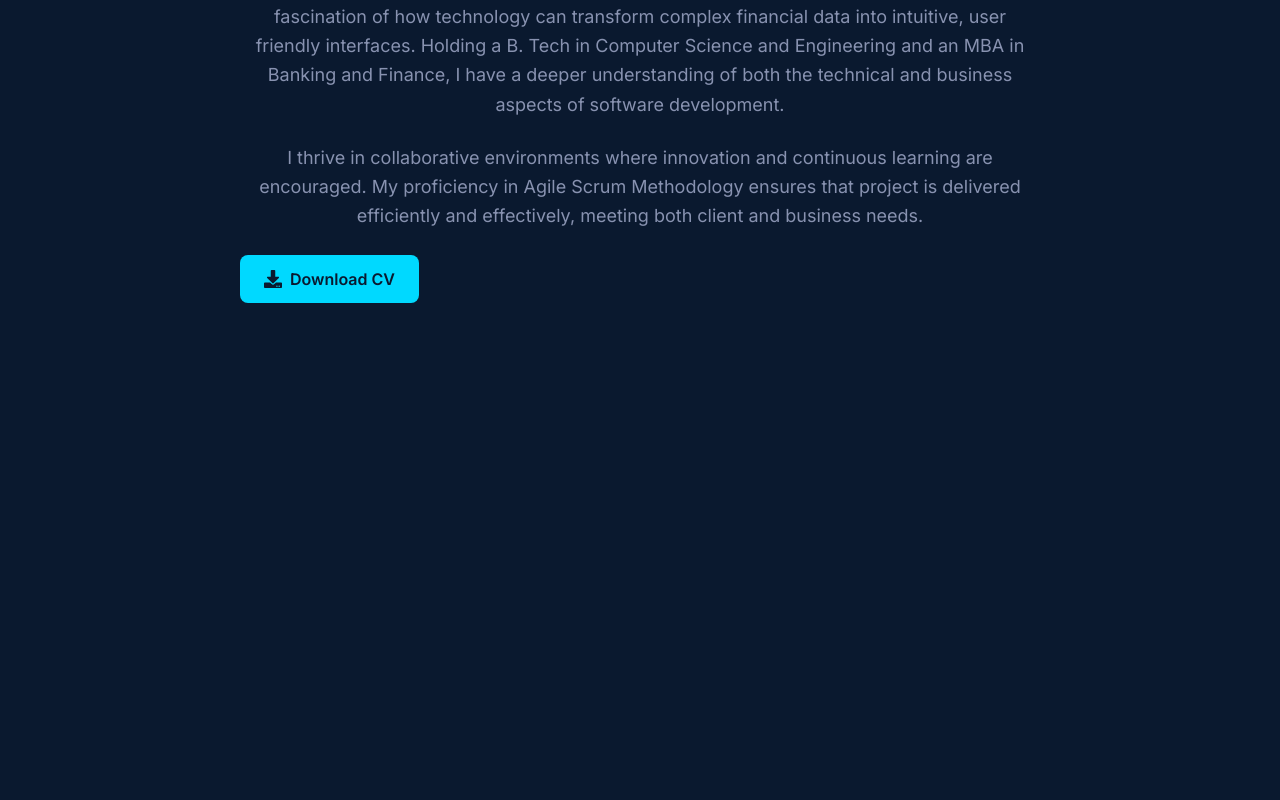
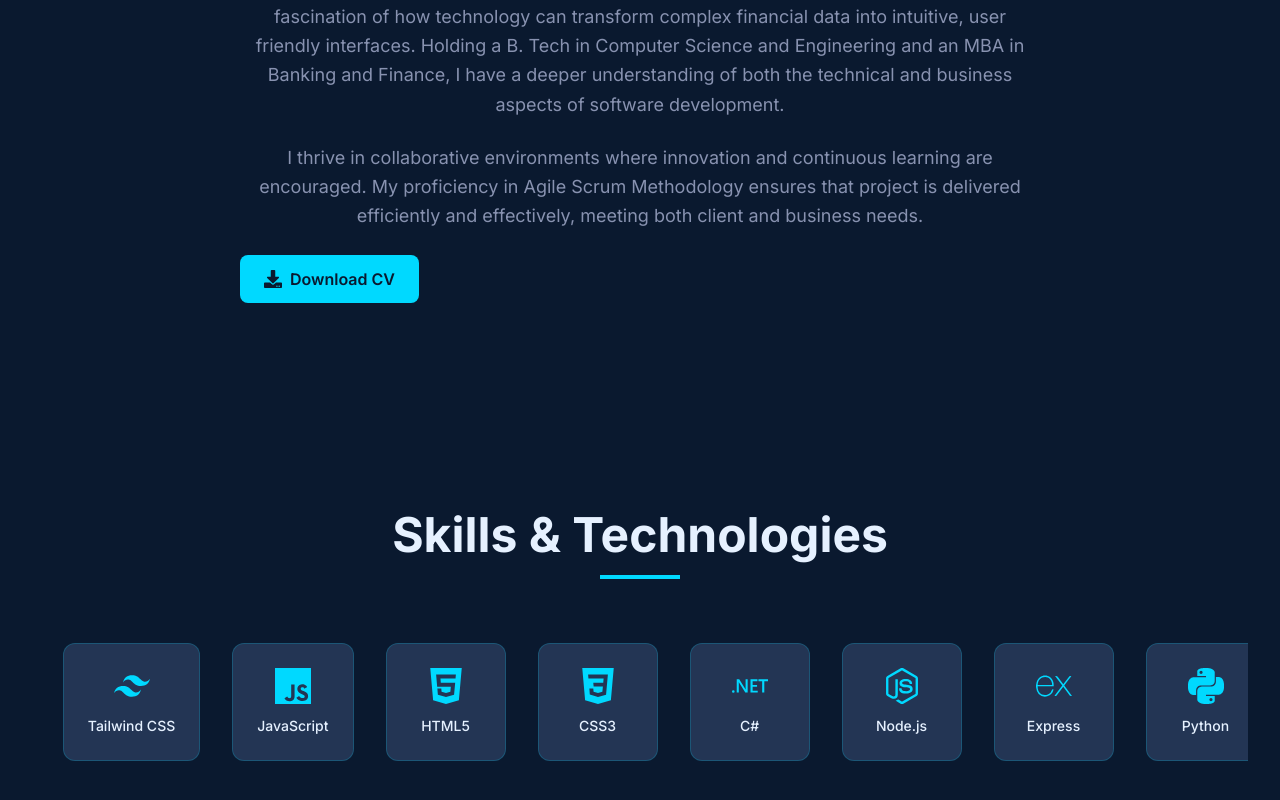
Before and after one commit to RemyaManoharan/Portfolio-version2, a React (Vite) app: page / in a window 1280 px wide. Shown: the part 1186-1986 px from the top of the page. Before the commit the page ends 1649 px from the top, so only its background shows below. Built offline with nearby package versions, Linux system fonts and the light colour scheme.

Commit message:
added skill section

```diff
--- a/package.json
+++ b/package.json
@@ -15,6 +15,7 @@
   "dependencies": {
     "react": "^19.2.0",
     "react-dom": "^19.2.0",
+    "react-fast-marquee": "^1.6.5",
     "react-icons": "^5.5.0"
   },
   "devDependencies": {
--- a/src/App.tsx
+++ b/src/App.tsx
@@ -2,6 +2,7 @@ import './App.css';
 import Navbar from './components/layout/Navbar';
 import Hero from './components/sections/Hero';
 import About from './components/sections/About';
+import Skills from './components/sections/Skills';
 
 function App() {
   return (
@@ -9,6 +10,7 @@ function App() {
       <Navbar />
       <Hero />
       <About />
+      <Skills />
     </div>
   );
 }
--- a/src/components/sections/Skills.tsx
+++ b/src/components/sections/Skills.tsx
@@ -1,10 +1,89 @@
 import React from 'react';
+import Marquee from 'react-fast-marquee';
+import {
+  SiReact,
+  SiTypescript,
+  SiTailwindcss,
+  SiJavascript,
+  SiHtml5,
+  SiCss3,
+  SiDotnet,
+  SiNodedotjs,
+  SiExpress,
+  SiPython,
+  SiDjango,
+  SiMongodb,
+  SiPostgresql,
+  SiMysql,
+  SiGit,
+  SiDocker,
+  SiAmazon,
+} from 'react-icons/si';
+import { FaCode } from 'react-icons/fa';
+import { VscCode } from 'react-icons/vsc';
+import { portfolioData } from '../../data/portfolio';
 
 const Skills: React.FC = () => {
+  const { skills } = portfolioData;
+
+  // Icon mapping for each skill
+  const skillIcons: { [key: string]: React.ElementType } = {
+    React: SiReact,
+    TypeScript: SiTypescript,
+    'Tailwind CSS': SiTailwindcss,
+    JavaScript: SiJavascript,
+    HTML5: SiHtml5,
+    CSS3: SiCss3,
+    C3: SiDotnet,
+    'C#': SiDotnet,
+    'Node.js': SiNodedotjs,
+    Express: SiExpress,
+    Python: SiPython,
+    Django: SiDjango,
+    'REST APIs': FaCode,
+    MongoDB: SiMongodb,
+    PostgreSQL: SiPostgresql,
+    MySQL: SiMysql,
+    Git: SiGit,
+    Docker: SiDocker,
+    AWS: SiAmazon,
+    'VS Code': VscCode,
+  };
+
+  const SkillCard = ({ skill }: { skill: string }) => {
+    const Icon = skillIcons[skill] || FaCode;
+
+    return (
+      <div className="flex flex-col items-center justify-center mx-4 p-6 bg-dark-lighter rounded-xl border border-primary/20 hover:border-primary/50 transition-all duration-300 hover:scale-105 hover:shadow-lg hover:shadow-primary/20 min-w-[120px]">
+        <Icon className="text-primary text-4xl mb-3" />
+        <p className="text-text-primary text-sm font-medium text-center whitespace-nowrap">
+          {skill}
+        </p>
+      </div>
+    );
+  };
+
   return (
-    <section className="skills">
-      <div className="container">
-        {/* Skills section content */}
+    <section id="skills" className="py-20 bg-dark-primary w-full">
+      {/* Section Title */}
+      <div className="text-center mb-16 px-4">
+        <h2 className="text-4xl md:text-5xl font-bold text-text-primary mb-4">
+          Skills & Technologies
+        </h2>
+        <div className="w-20 h-1 bg-primary mx-auto"></div>
+      </div>
+
+      {/* All Skills in One Row */}
+      <div className="overflow-hidden">
+        <Marquee
+          speed={50}
+          gradient={false}
+          pauseOnHover={true}
+        >
+          {[...skills.frontend, ...skills.backend, ...skills.database, ...skills.tools].map((skill, index) => (
+            <SkillCard key={`skill-${index}`} skill={skill} />
+          ))}
+        </Marquee>
       </div>
     </section>
   );
--- a/src/data/portfolio.ts
+++ b/src/data/portfolio.ts
@@ -32,7 +32,7 @@ export const portfolioData = {
       'HTML5',
       'CSS3',
     ],
-    backend: ['C3', 'Node.js', 'Express', 'Python', 'Django', 'REST APIs'],
+    backend: ['C#', 'Node.js', 'Express', 'Python', 'Django', 'REST APIs'],
     database: ['MongoDB', 'PostgreSQL', 'MySQL'],
     tools: ['Git', 'Docker', 'AWS', 'VS Code'],
   },
```
Also changed, not shown: 1 other file (tests, documents, lock files or other folders).
